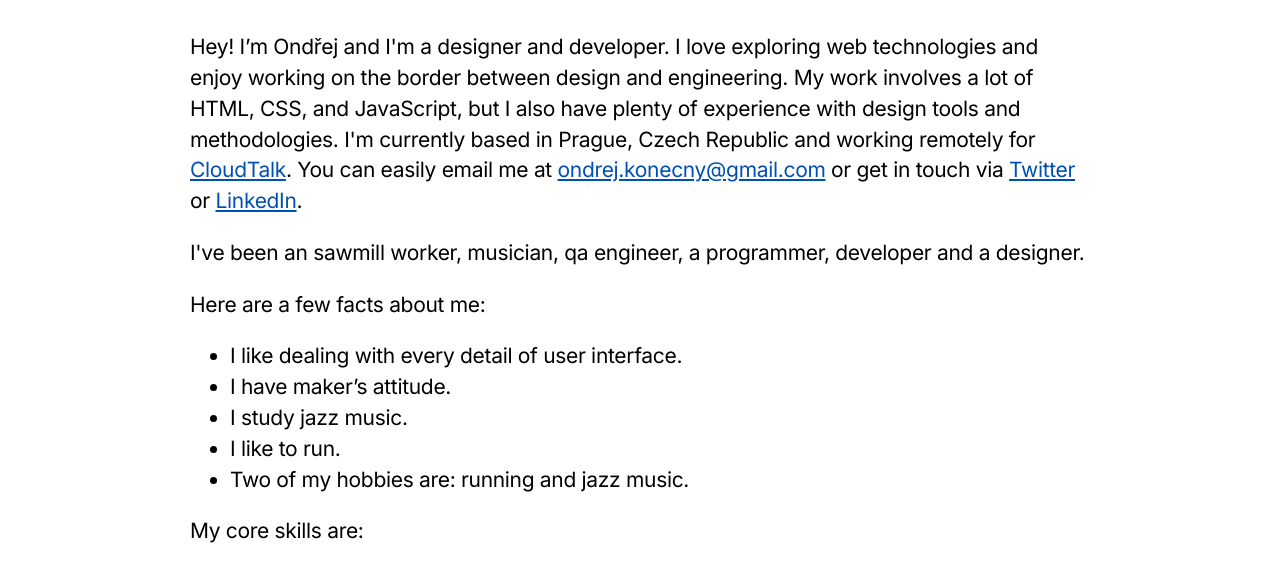
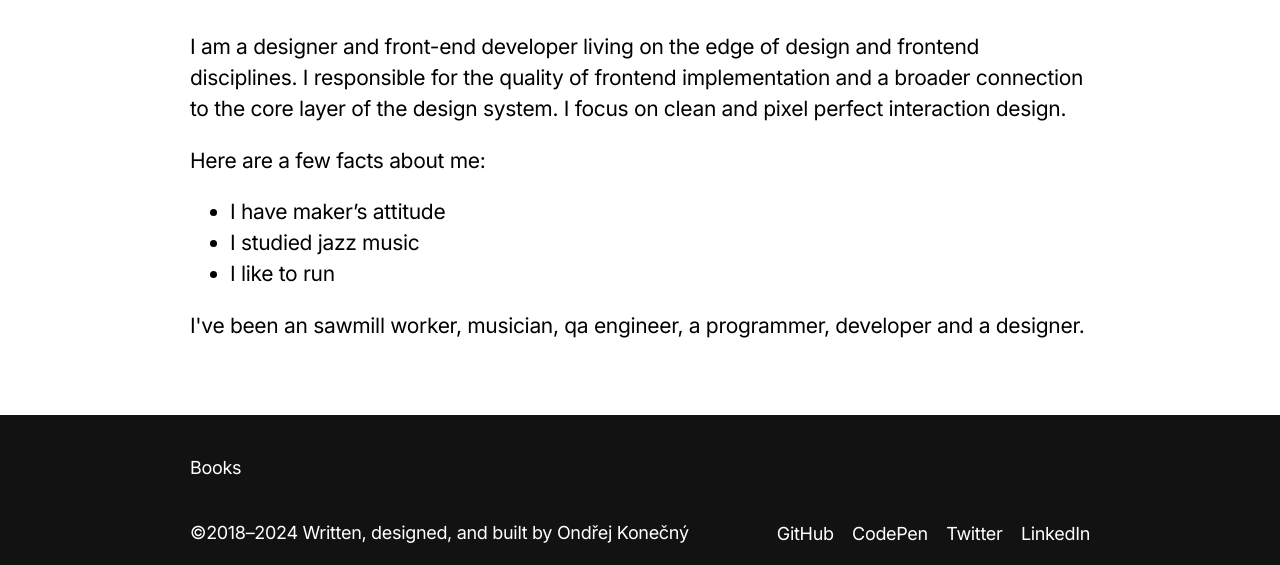
Before and after one commit to ondrejkonec/ondrejkonecny, an Astro site: page /about in a window 1280 px wide. Shown: the part 233-798 px from the top of the page. Built offline with nearby package versions, Linux system fonts and the light colour scheme; Astro itself is replaced by a stand-in of ours.

Commit message:
change about content

```diff
--- a/src/pages/about.astro
+++ b/src/pages/about.astro
@@ -3,34 +3,15 @@ import BaseLayout from '../layouts/BaseLayout.astro';
 
 const pageTitle = "About Me";
 
-const identity = {
-  hobbies: ["running", "jazz music", "hiking", "cycling", "visiting galleries", "swimming"],
-};
-
-const skills = ["HTML", "CSS", "JavaScript", "React", "Astro", "Svelte"];
-
 ---
 
 <BaseLayout pageTitle={pageTitle}>
-  <p>Hey! I’m Ondřej and I'm a designer and developer. I love exploring web technologies and enjoy working on the border between design and engineering. My work involves a lot of HTML, CSS, and JavaScript, but I also have plenty of experience with design tools and methodologies. I'm currently based in Prague, Czech Republic and working remotely for <a href="">CloudTalk</a>. You can easily email me at <a href="mailto:ondrej.konecny@gmail.com">ondrej.konecny@gmail.com</a> or get in touch via <a href="https://twitter.com/">Twitter</a> or <a href="https://linkedin.com//in/ondrejkonec">LinkedIn</a>.</p>
-    <p>I've been an sawmill worker, musician, qa engineer, a programmer, developer and a designer.</p>
+  <p>I am a designer and front-end developer living on the edge of design and frontend disciplines. I responsible for the quality of frontend implementation and a broader connection to the core layer of the design system. I focus on clean and pixel perfect interaction design.</p>
     <p>Here are a few facts about me:</p>
     <ul>
-      <li>I like dealing with every detail of user interface.</li>
-      <li>I have maker’s attitude.</li>
-      <li>I study jazz music.</li>
-      <li>I like to run.</li>
-      {
-        identity.hobbies.length >= 2 && (
-          <li>
-            Two of my hobbies are: {identity.hobbies[0]} and{" "}
-            {identity.hobbies[1]}.
-          </li>
-        )
-      }
+      <li>I have maker’s attitude</li>
+      <li>I studied jazz music</li>
+      <li>I like to run</li>
     </ul>
-    <p>My core skills are:</p>
-    <ul>
-      {skills.map((skill) => <li class="skill">{skill}</li>)}
-    </ul>
+    <p>I've been an sawmill worker, musician, qa engineer, a programmer, developer and a designer.</p>
   </BaseLayout>
```
